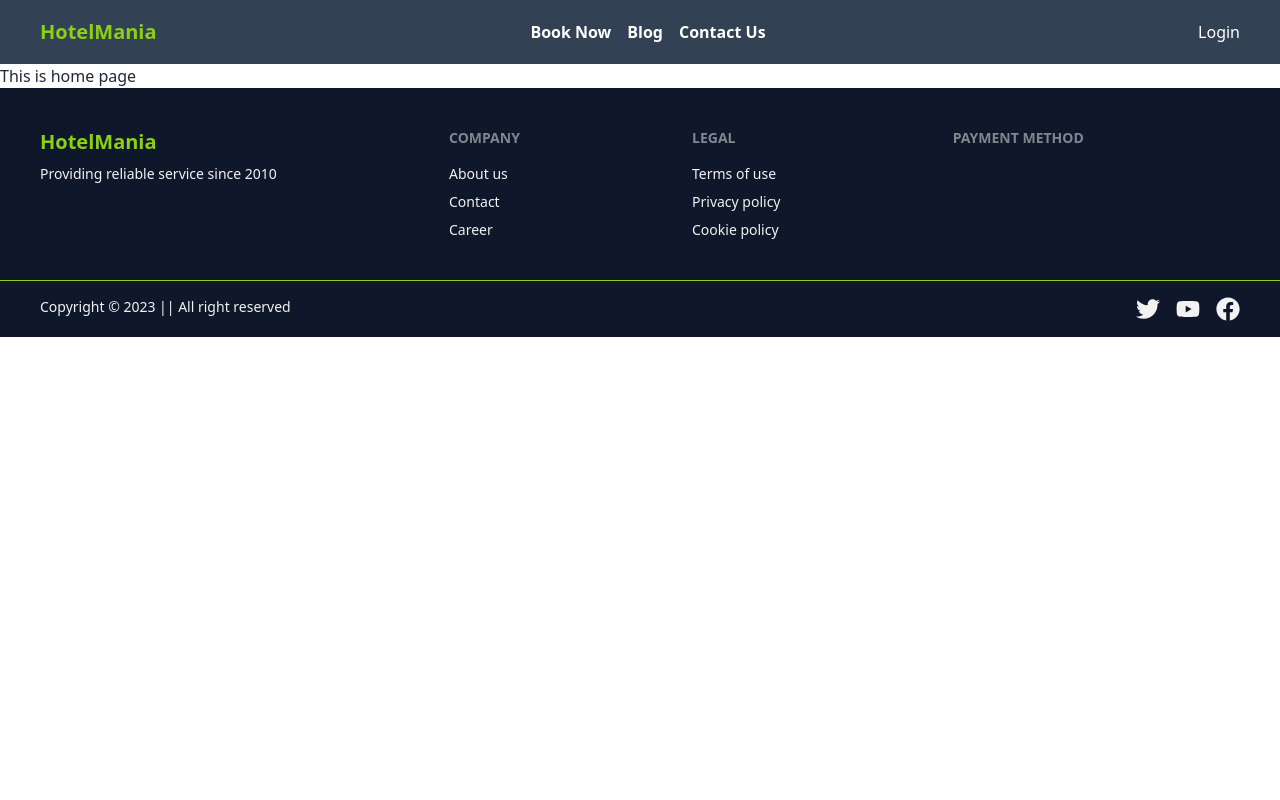
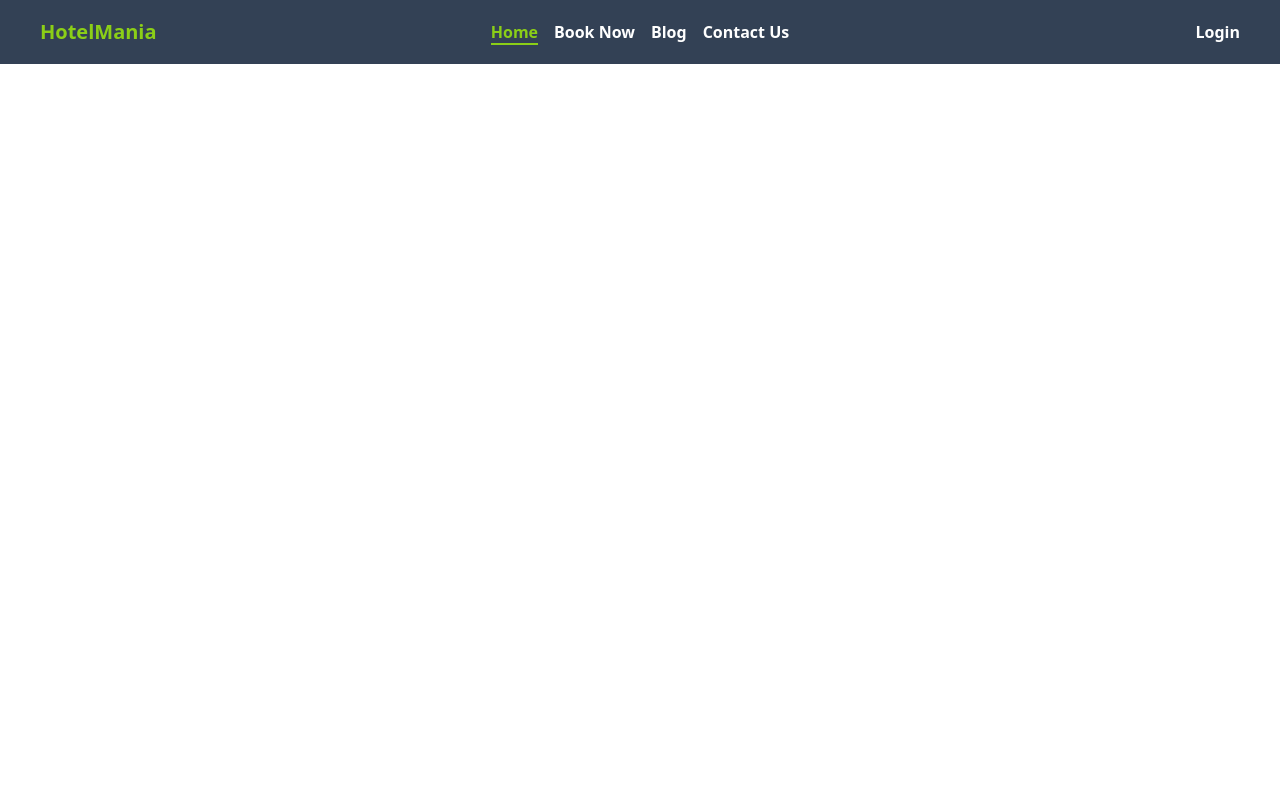
Before and after one commit to ihsajjad/hotel-mania-client, a React (Vite) app: page / in a window 1280 px wide. Shown: the top 800 px of the page. Built offline with nearby package versions, Linux system fonts and the light colour scheme; no server answers.

Commit message:
added some styles to nav and footer

```diff
--- a/src/index.css
+++ b/src/index.css
@@ -9,41 +9,17 @@
   --main-color: #8bcf17;
 }
 
+a {
+  @apply hover:text-[var(--main-color)] duration-300;
+}
 .custom-btn-outline {
   @apply bg-[var(--main-color)] text-white py-1 px-2 rounded-lg border-2 border-[var(--main-color)] hover:bg-white hover:text-[var(--main-color)];
 }
 
 .nav-item {
-  @apply hover:text-[var(--main-color)] font-bold;
+  @apply font-bold;
 }
 
-.activeItem {
-  @apply hover:border-b-2 border-[var(--main-color)];
+.active-item {
+  @apply border-b-2 border-[var(--main-color)] text-[var(--main-color)];
 }
-
-/* .active {
-  border-bottom: 3px solid var(--main-color);
-  transition: border 0.6s linear 1s;
-  position: relative;
-} */
-
-.home-banner {
-  position: absolute;
-  bottom: 0;
-  left: 0;
-  width: 100%;
-  overflow: hidden;
-  line-height: 0;
-  transform: rotate(180deg);
-}
-
-.home-banner svg {
-  position: relative;
-  display: block;
-  width: calc(137% + 1.3px);
-  height: 93px;
-}
-
-.home-banner .shape-fill {
-  fill: #ffffff;
-}
--- a/src/pages/home/home/Home.jsx
+++ b/src/pages/home/home/Home.jsx
@@ -1,5 +1,5 @@
 const Home = () => {
-  return <div>This is home page</div>;
+  return <section className="h-screen"></section>;
 };
 
 export default Home;
--- a/src/shared/navBar/NavBar.jsx
+++ b/src/shared/navBar/NavBar.jsx
@@ -4,25 +4,42 @@ const NavBar = () => {
   const options = (
     <>
       <li>
-        {/* <NavLink
+        <NavLink
           to="/"
-          className={({ isActive }) => (isActive ? "activeItem" : "")}
+          className={({ isActive }) =>
+            ` ${isActive ? "active-item" : ""} nav-item`
+          }
         >
           Home
-        </NavLink> */}
+        </NavLink>
       </li>
       <li>
-        <NavLink to="/" className="nav-item">
+        <NavLink
+          to="/book-now"
+          className={({ isActive }) =>
+            ` ${isActive ? "active-item" : ""} nav-item`
+          }
+        >
           Book Now
         </NavLink>
       </li>
       <li>
-        <NavLink to="/blog" className="nav-item">
+        <NavLink
+          to="/blog"
+          className={({ isActive }) =>
+            ` ${isActive ? "active-item" : ""} nav-item`
+          }
+        >
           Blog
         </NavLink>
       </li>
       <li>
-        <NavLink to="/contact-us" className="nav-item">
+        <NavLink
+          to="/contact"
+          className={({ isActive }) =>
+            ` ${isActive ? "active-item" : ""} nav-item`
+          }
+        >
           Contact Us
         </NavLink>
       </li>
@@ -50,8 +67,11 @@ const NavBar = () => {
         {/* menu */}
         <ul className="space-x-4 menu-horizontal px-1">{options}</ul>
       </div>
+
       <div className="navbar-end">
-        <Link to="/login">Login</Link>
+        <Link to="/login" className="font-bold">
+          Login
+        </Link>
       </div>
     </div>
   );
```
